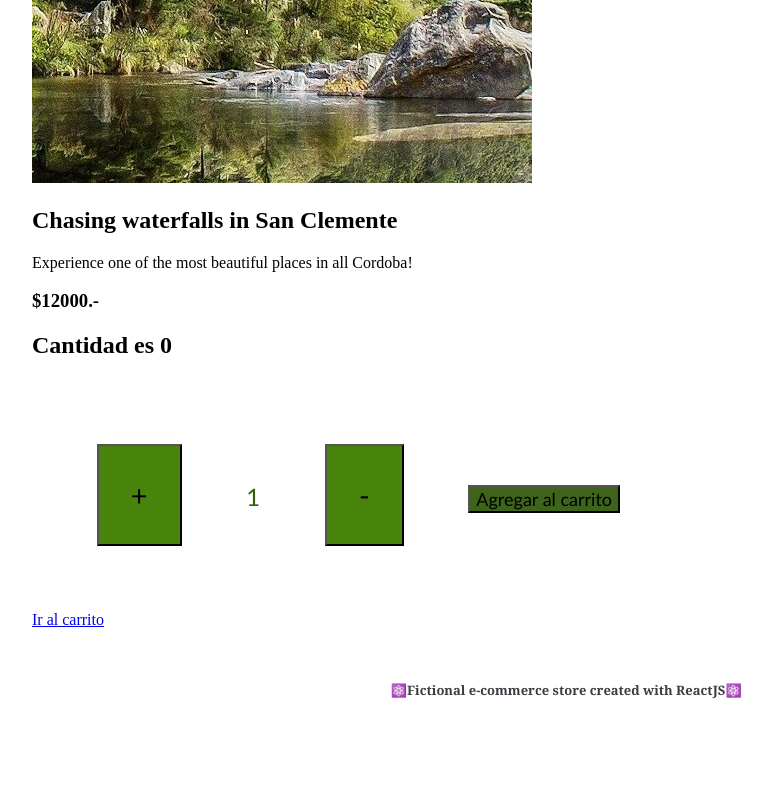
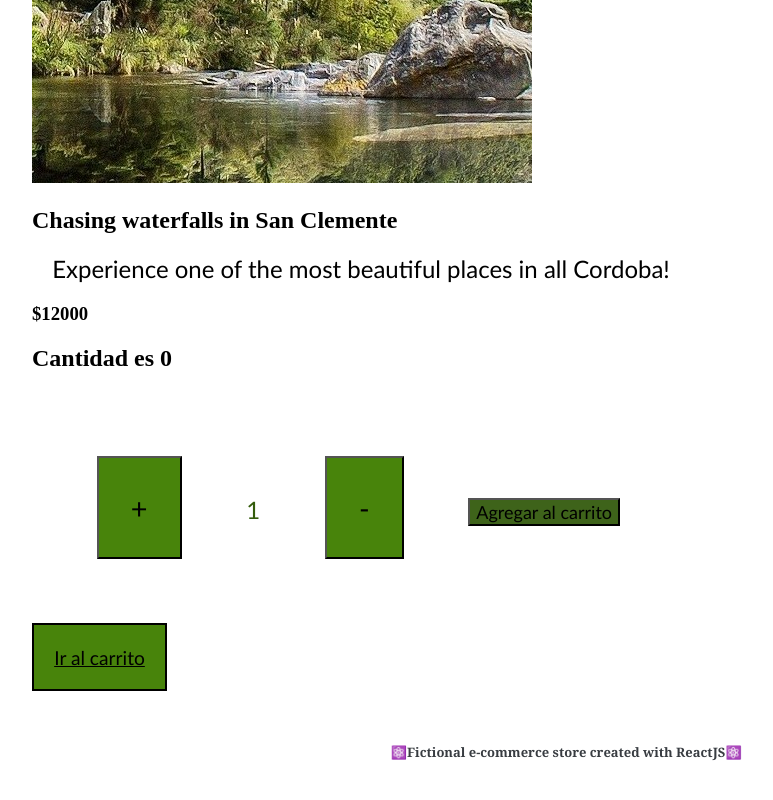
Before and after one commit to ConstanzaOriana/cordoba-travels-e-commerce, a React (Create React App) app: page /detail/1 in a window 1280 px wide. Shown: the part 470-1270 px from the top of the page, without its empty margins (104-877 px from the left). Before the commit the page ends 1221 px from the top, so only its background shows below. Built offline with nearby package versions, Linux system fonts and the light colour scheme.

Commit message:
Fix_Link_ItemDetail

```diff
--- a/src/components/Card/Card.jsx
+++ b/src/components/Card/Card.jsx
@@ -12,15 +12,13 @@ const Card = ({
 }) => {
     return (
         <div className={estilos.cardContainer}>
-            <Link to={`/detail/${id}`}>
             <h4 className={estilos.title}>{title}</h4>
             <div className={estilos.card}>
             <img className={estilos.img} src={img} alt={`Imagen del producto ${title}`}/>
             </div>
             <p className={estilos.price}>Price: {price}</p>
             <p className={estilos.stock}>Stock: {stock}</p>
-            <butt className={estilos.stock}>Ver detalles</butt>
-            </Link>
+            <Link to={`/detail/${id}`}><button className={estilos.stock}>Ver detalles</button></Link>
         </div>
     )
 }
--- a/src/components/ItemDetail/ItemDetail.jsx
+++ b/src/components/ItemDetail/ItemDetail.jsx
@@ -1,7 +1,9 @@
 import React from 'react';
 import ItemCount from '../ItemCount/ItemCount';
+import estilos from './itemdetail.module.css';
 import { Link } from 'react-router-dom';
 import { useState } from 'react';
+
 
 
 const ItemDetail = ({ item }) => {
@@ -16,17 +18,17 @@ const ItemDetail = ({ item }) => {
             <img src={item.img} alt={item.title} />
             <div className="info">
                 <h2>{item.title}</h2>
-                <p>
+                <p className={estilos.description}>
                     Experience one of the most beautiful places in all Cordoba!
                 </p>
-                <h3>${item.price}.-</h3>
+                <h3>${item.price}</h3>
                 {cantidad === 0 ? (
                     <h2>Cantidad es 0</h2>
                 ) : (
                     <h2>Cantidad es {cantidad}</h2>
                 )}
                 <ItemCount stock={item.stock} initial={1} onAdd={onAdd} />
-                <Link to="/cart">Ir al carrito</Link>
+                <Link to="/cart" className={estilos.cartButton}>Ir al carrito</Link>
             </div>
         </div>
     );
--- /dev/null
+++ b/src/components/ItemDetail/itemdetail.module.css
@@ -0,0 +1,17 @@
+.cartButton{
+    display: inline-flex;
+    justify-content: center;
+    margin: 0;
+    font-family: 'Trebuchet MS', 'Lucida Sans Unicode', 'Lucida Grande', 'Lucida Sans', Arial, sans-serif;
+    background-color: rgb(72, 132, 11);
+    color: black;
+    font-size: larger;
+    padding: 2%;
+    border: 2px solid black;
+}
+
+.description{
+    font-family: 'Trebuchet MS', 'Lucida Sans Unicode', 'Lucida Grande', 'Lucida Sans', Arial, sans-serif;
+    margin: 2%;
+    font-size: x-large;
+}
```
